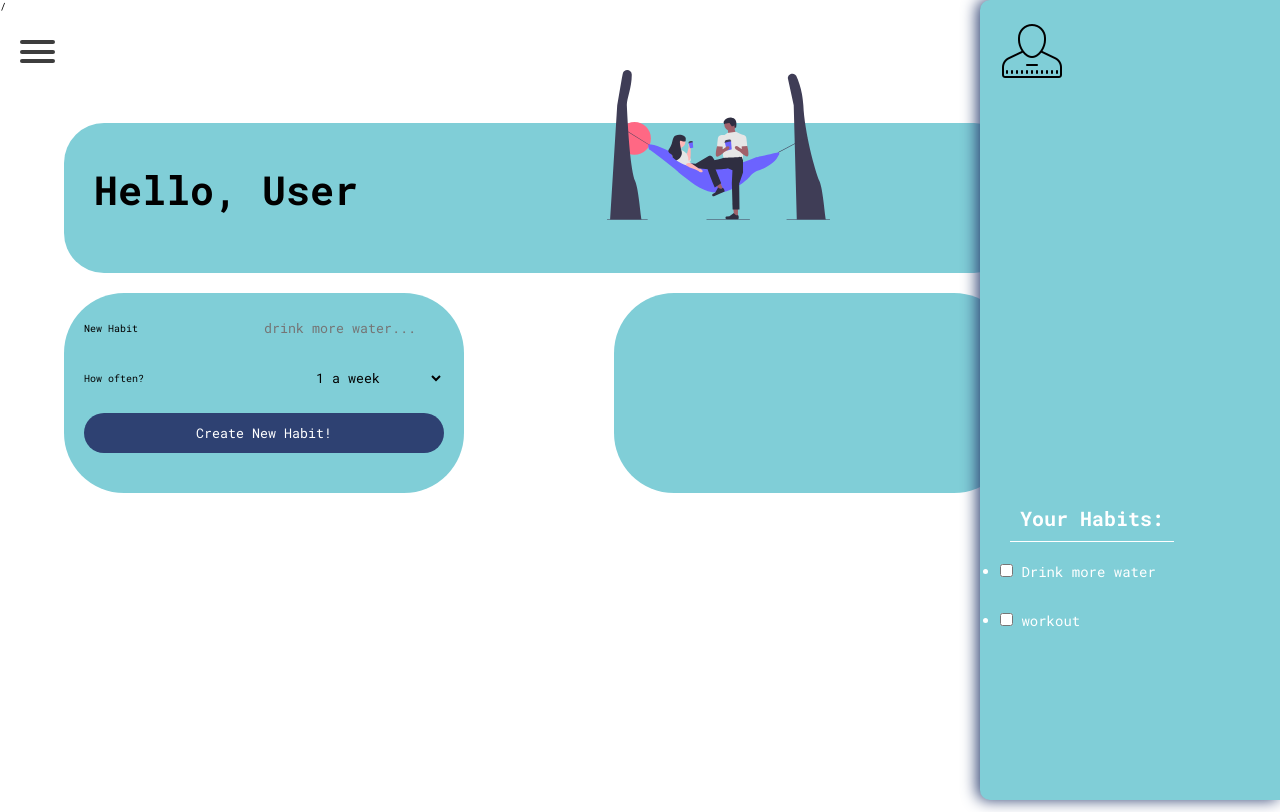
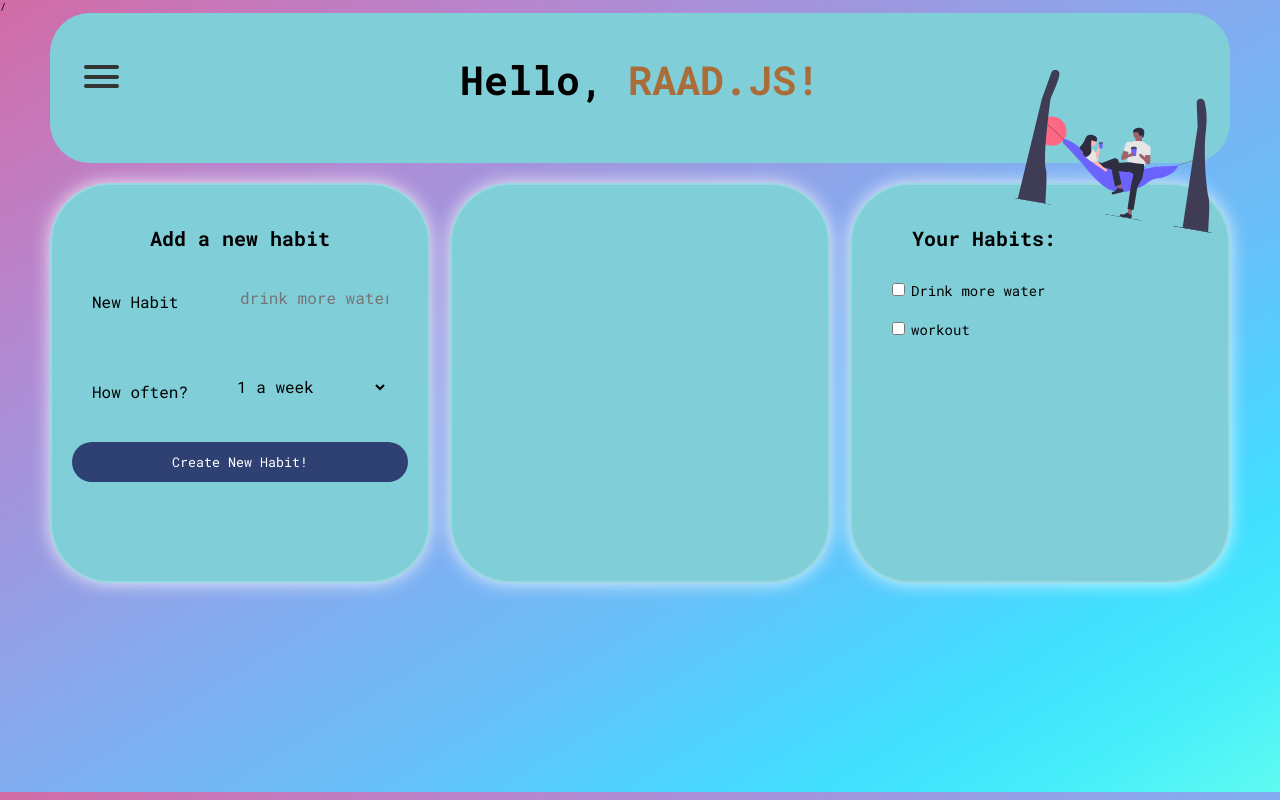
Before and after one commit to Aleopaa/frontend_raad_project, a website: page pages/dashboard.html in a window 1280 px wide. Drawn offline with Linux system fonts and the light colour scheme; no server answers.

Commit message:
redesigned dashboard and modal

```diff
--- a/css/Dashboard.css
+++ b/css/Dashboard.css
@@ -20,14 +20,16 @@
 
 html {
   font-size: 62.5%;
-  background: var(--white-text);
+  height: 99vh;
+  background-image: linear-gradient(to right bottom, #d16ba5, #c777b9, #ba83ca, #aa8fd8, #9a9ae1, #8aa7ec, #79b3f4, #69bff8, #52cffe, #41dfff, #46eefa, #5ffbf1);
   color: #000;
 }
 
-/* ***** Utilities ******* */
+/************************** /
+/        Utilities          /
+/* *********************** */
 
 .container {
-  max-width: 1200px;
   width: 90%;
   margin: auto;
 }
@@ -46,8 +48,7 @@ html {
   }
 
 .btn-primary {
-  /* color: #fff; */
-  /* background: #16a083; */
+  position: absolute;
   background-color: var(--white-text);
   border: 2px solid grey;
   padding: 1rem;
@@ -55,6 +56,7 @@ html {
   display: block;
   font-size: 1.5rem;
   margin-bottom: 4rem;
+  bottom: 50px;
 }
 
 .btn-primary:hover {
@@ -63,13 +65,7 @@ html {
     cursor: pointer;
 }
 
-/* ............/navbar/............ */
-
-hr {
-    background-color: none;
-    margin: 0;
-    padding: 0;
-}
+/* ************* navbar ************* */
 
 .navbar input[type="checkbox"],
 .navbar .hamburger-lines {
@@ -80,7 +76,7 @@ hr {
   display: flex;
   height: 64px;
   align-items: center;
-  justify-content: flex-start;
+  justify-content: center;
 }
 
 .navbar-container.container {
@@ -90,7 +86,7 @@ hr {
 .menu-items {
   order: 2;
   display: flex;
-  justify-content: space-between;
+
 }
 
 .menu-items li {
@@ -119,7 +115,7 @@ hr {
 }
 
   .navbar {
-    opacity: 0.95;
+    opacity: 0.99;
   }
 
   .navbar-container input[type="checkbox"],
@@ -182,16 +178,16 @@ hr {
 .navbar .menu-items {
     border-top-right-radius: 10px;
     border-bottom-right-radius: 10px;
-    margin: 0;
     padding-top: 100px;
     background: var(--light-blue);
-    height: 98.6vh;
+    box-shadow: -3px 0px 15px 0px var(--color-blue);
+    height: 83.6vh;
     max-width: 250px;
     transform: translate(-150%);
     display: flex;
     flex-direction: column;
-    margin-left: -50px;
-    padding-left: 50px;
+    margin-right: -150px;
+    /* padding-left: 50px; */
     transition: transform 0.5s ease-in-out;
 }
 
@@ -209,12 +205,15 @@ hr {
 }
 
 nav.navbar {
+  position: absolute;
+  top: 48px;
+  z-index: 1;
   height: 6rem;
-    display: flex;
+  width: 100%;
 }
 
 .navbar-container input[type="checkbox"]:checked ~ .menu-items {
-    transform: translateX(0);
+    transform: translateX(-7.5rem);
 }
 
 .navbar-container input[type="checkbox"]:checked ~ .hamburger-lines .line1 {
@@ -245,7 +244,6 @@ nav.navbar {
 /* ************* dashboard display styling ************* */
 
 .title {
-    /* position: absolute; */
     margin-top: 10px;
     margin-bottom: 20px;
 }
@@ -258,18 +256,35 @@ nav.navbar {
     width: max-content;
 }
 
+#dashboard {
+  width: 100%;
+  margin-right: 0;
+  display: flex;
+  flex-direction: row-reverse;
+  justify-content: space-between;
+}
+
+.row2-info {
+  width: 100%;
+  margin-left: 2rem;
+}
+
 .square-graphic-display img {
+  z-index: 1;
   position: absolute;
-    height: 150px;
+  right: 5px;
   top: 70px;
-    right: 450px;
+  width: 200px;
+  transform: rotate(10deg);
 }
 
 .square-graphic-display {
+  position: relative;
   padding-top: 1rem;
   top: 0;
-    margin-top: 50px;
-    width: 950px;
+  margin-right: 1px;
+  margin: 0 auto;
+  width: 100%;
   height: 150px;
   border-radius: 40px;
   background-color: var(--light-blue);
@@ -277,38 +292,64 @@ nav.navbar {
 
 .square-graphic-display h1 {
     display: block;
+    text-align: center;
     font-size: 4rem;
     margin: 30px;
 }
 
+.square-graphic-display span {
+  color: var(--color-orange);
+}
+
+.main-content {
+  margin: 0 5rem;
+  width: 100%;
+}
+
 .rectangle-graphic-display {
+  position:sticky;
   padding: 2rem;
-    position: fixed;
-    box-shadow: -3px 0px 15px 0px var(--color-blue);
   color: var(--white-text);
   background-color: var(--light-blue);
   border-top-left-radius: 10px;
   border-bottom-left-radius: 10px;
-    width: 300px;
   height: 100vh;
-    top: 0;
-    right: 0;
+}
+
+.user-display {
+  position: relative;
+  margin: 0 auto;
+  margin-bottom: 7rem;
+  display: flex;
+  justify-content: center;
+  align-items: center;
+  background-color:#fff;
+  border:1px solid #000;
+  height:80px;
+  border-radius:50%;
+  -moz-border-radius:50%;
+  -webkit-border-radius:50%;
+  width:100px;
 }
 
 .habits-outputs {
-  position: absolute;
-  bottom: 150px;
+  position: relative;
+  width: 100%;
 }
 
 #habits-ul {
-  text-decoration: none;
+  list-style: none;
+  width: 100%;
+}
+
+#habits-ul li {
+  margin-top: 2rem;
 }
 
 .dashboard-h2s {
     padding: 1rem;
     margin: 1rem;
     font-size: 2rem;
-    border-bottom: 1px solid var(--white-text);
 }
 
 .modal-btn {
@@ -319,43 +360,60 @@ nav.navbar {
 }
 /* ********** new habit form ********** */
 
-#add-new-habit {
-  /* position: absolute; */
-  margin: 2rem;
-  margin-left: 0;
-  width:400px;
-  height:200px;
-  background-color: #80CED7;
-  border-radius: 60px;
-  padding: 2rem;
-}
-
 .interactive-containers {
   display: flex;
   flex-direction: row;
   justify-content: flex-start;
+  width: 100%;
 }
 
 .progress-indicators {
-  margin: 2rem;
-  margin-left: 130px;
-  width:400px;
-  height:200px;
+  /* z-index: -1; */
+  position: relative;
+  margin-top: 2rem;
+  margin-left: 2rem;
+  width: 100%;
+  height:400px;
   background-color: #80CED7;
   border-radius: 60px;
   padding: 2rem;
+  box-shadow: 0px 0px 20px -2px white;
+  border: 2px solid rgba(255, 255, 255, 0.2);
+}
+
+#add-new-habit {
+  /* position: absolute; */
+  margin-top: 2rem;
+  margin-left: 0;
+  width: 100%;
+  height:400px;
+  background-color: #80CED7;
+  border-radius: 60px;
+  padding: 2rem;
+  border: 2px solid rgba(255, 255, 255, 0.2);
+  box-shadow: 0px 0px 20px -2px white;
+}
+
+#add-new-habit h2 {
+  margin: 0;
+  font-size: 2rem;
+  text-align: center;
+  margin-top: 2rem;
 }
 
 #create-habit-form {
+  height: 100%;
+  width: 100%;
   display: flex;
   flex-direction: column;
-  align-items:stretch;
+  justify-content: flex-start;
 }
 
 .habit-form {
   display: flex;
   justify-content: space-between;
-  align-items: center;
+  align-items: flex-end;
+  margin: 2rem;
 }
 
 #habit-input {
@@ -363,6 +421,7 @@ nav.navbar {
   border: none;
   width: 50%;
   background-color: #80CED7;
+  font-size: 1.6rem;
 }
 
 #habit-input:focus,
@@ -378,6 +437,7 @@ nav.navbar {
 
 .habit-label {
   margin-top: 2rem;
+  font-size: 1.6rem;
 }
 
 #frequency-input {
@@ -385,6 +445,7 @@ nav.navbar {
   height: 3rem;
   border: none;
   background-color: #80CED7;
+  font-size: 1.6rem;
 }
 
 #frequency-input:hover {
@@ -415,13 +476,13 @@ nav.navbar {
   Modal
 \**************************/
 
-/* .modal-header {
-  width: 100%;
-  display: flex;
-  justify-content: space-between;
-  padding-left: 25rem;
-  padding-right: 5rem;
-} */
+.modal-body {
+  margin-top: 15rem;
+}
+
+.modal-body > h2 {
+  margin-top: 2rem;
+}
 
 .modal-bg {
   position: fixed;
@@ -445,14 +506,11 @@ nav.navbar {
 
 .modal {
   position: relative;
-  background-color: #ffffff;
+  text-align: center;
+  background-color: #80CED7;
   padding: 10px;
   width: 45%;
   height: 45%;
-  display: flex;
-  flex-direction: column;
-  align-items: center;
-  justify-content: space-around;
   border-radius: 50px;
 }
 
@@ -494,3 +552,20 @@ nav.navbar {
     height: 50vmax;
   }
 }
+
+@media only screen and (max-width: 1157px) {
+  .interactive-containers {
+    display: flex;
+    flex-direction: column;
+    justify-content: center;
+  }
+
+  #add-new-habit {
+    width: 100%;
+    transition: width 0.3s;
+  }
+
+  .square-graphic-display img {
+    visibility: hidden;
+  }
+}
--- a/css/index.css
+++ b/css/index.css
@@ -40,6 +40,11 @@ header {
 
 .signin-signup {
     margin-right: 4rem;
+}
+
+.signin-signup a {
+    text-decoration: none;
+    color: #000;
 }
 
 .btn {
--- a/css/login.css
+++ b/css/login.css
@@ -16,6 +16,8 @@ html {
     background-image: linear-gradient(to right bottom, #d16ba5, #c777b9, #ba83ca, #aa8fd8, #9a9ae1, #8aa7ec, #79b3f4, #69bff8, #52cffe, #41dfff, #46eefa, #5ffbf1);
 }
 
+/* ********* Header styling *********** */
+
 header {
     text-align: center;
     height: 4rem;
@@ -25,6 +27,8 @@ header h1 {
     font-size: 3rem;
     color: var(--white-text);
 }
+
+/* ********* Main styling *********** */
 
 main {
     margin: 0 auto;
--- a/js/modal.js
+++ b/js/modal.js
@@ -1,6 +1,8 @@
 const modalBtn = document.querySelector('.modal-btn');
-let modalBg = document.querySelector('.modal-bg')
-let modalClose = document.querySelector('.modal-close')
+const modalBg = document.querySelector('.modal-bg');
+const modalClose = document.querySelector('.modal-close');
+const habitsLi = document.querySelector('#habit1')
+
 
 modalBtn.addEventListener('click', () => {
     modalBg.classList.add('bg-active');
--- a/pages/dashboard.html
+++ b/pages/dashboard.html
@@ -5,7 +5,7 @@
     <meta http-equiv="X-UA-Compatible" content="IE=edge">
     <meta name="viewport" content="width=device-width, initial-scale=1.0">
     <link rel="stylesheet" href="../css/Dashboard.css">
-    <link rel="shortcut icon" href="./assets/imgs/favicon.png" type="image/x-icon">
+    <link rel="shortcut icon" href="../assets/imgs/favicon.png" type="image/x-icon">
     <script defer src="../js/modal.js"></script>/
     <script defer src="../js/dashBoard.js"></script>
 
@@ -24,28 +24,32 @@
             </div>
 
             <ul class="menu-items">
+
+                <div class="user-display">
+                    <div class="profile-img">
+                        <img src="../assets/imgs/user-profile-anon-img.png" alt="anonymous user profile image">
+                    </div>
+                </div>
+
                 <div class="burger-spacing">
                     <li><a href="#dashboard">Dashboard</a></li>
                     <li><a href="#tracker">Tracker</a></li>
+
                 </div>
                 <li><button class="btn-primary">Sign out</button></li>
 
             </ul>
         </div>
 
-        <div class="title">
-
-            <h1>Dashboard</h1>
-
-        </div>
-
     </nav>
 
     <div id="dashboard" class="container">
 
+        <div class="main-content">
+
             <div class="square-graphic-display">
 
-            <h1>Hello, <span>User</span></h1>
+                <h1>Hello, <span id="header-username">RAAD.JS</span><span>!</span></h1>
 
                 <img src="../assets/svg/undraw_relaxation_re_ohkx.svg" alt="undraw relaxation re ohkx">
 
@@ -53,9 +57,10 @@
 
             <div class="interactive-containers">
                 <div id="add-new-habit">
+                    <h2>Add a new habit</h2>
                     <form id="create-habit-form">
                         <div class="habit-form">
-                        <label for="habit-input">New Habit</label>
+                            <label for="habit-input" class="habit-label">New Habit</label>
                             <input class="input-fields" type="text" placeholder="drink more water..." id="habit-input">
                         </div>
                         <div class="habit-form">
@@ -74,33 +79,27 @@
                     </form>
                 </div>
                 <div class="progress-indicators"></div>
-        </div>
-
+                <div class="progress-indicators">
                     <div class="row2-info">
-            <div class="rectangle-graphic-display">
-
-                <div class="user-display">
-                    <div class="profile-img">
-                        <img src="../assets/imgs/user-profile-anon-img.png" alt="anonymous user profile image">
-                    </div>
-                </div>
 
                             <div class="habits-outputs">
                                 <h2 class="dashboard-h2s">Your Habits:</h2>
                                 <div id="habits-list">
                                     <ul id="habits-ul">
-                            <li class="modal-btn">
+                                        <li>
                                             <input type="checkbox" name="habits" class="habits">
 
-                                Drink more water
+                                            <p class="modal-btn" style="display: inline;">Drink more water</p>
                                         </li>
 
-                            <li class="modal-btn">
+                                        <li>
                                             <input type="checkbox" name="habits" class="habits">
 
-                                workout
+                                            <p class="modal-btn" style="display: inline;">workout</p>
                                         </li>
                                     </ul>
+                                </div>
+                            </div>
                     </div>
                 </div>
             </div>
@@ -110,15 +109,12 @@
     <div class="modal-bg">
         <div class="modal">
             <div class="modal-header">
-                <h2>test modal</h2>
-
+                <h2>Drink Water (Hard coded)</h2>
             </div>
-            <label for="name">Name</label>
-            <input type="text" name="name">
-            <label for="email">email</label>
-            <input type="text" name="email">
-
-            <button>subscribe</button>
+            <div class="modal-body">
+                <h2>Habit: </h2>
+                <h2>Frequency: </h2>
+            </div>
 
             <span class="modal-close">x</span>
 
```
Also changed, not shown: pages/login.html (+1 -1 lines). Lines whose indentation alone changed are shown as unchanged.
